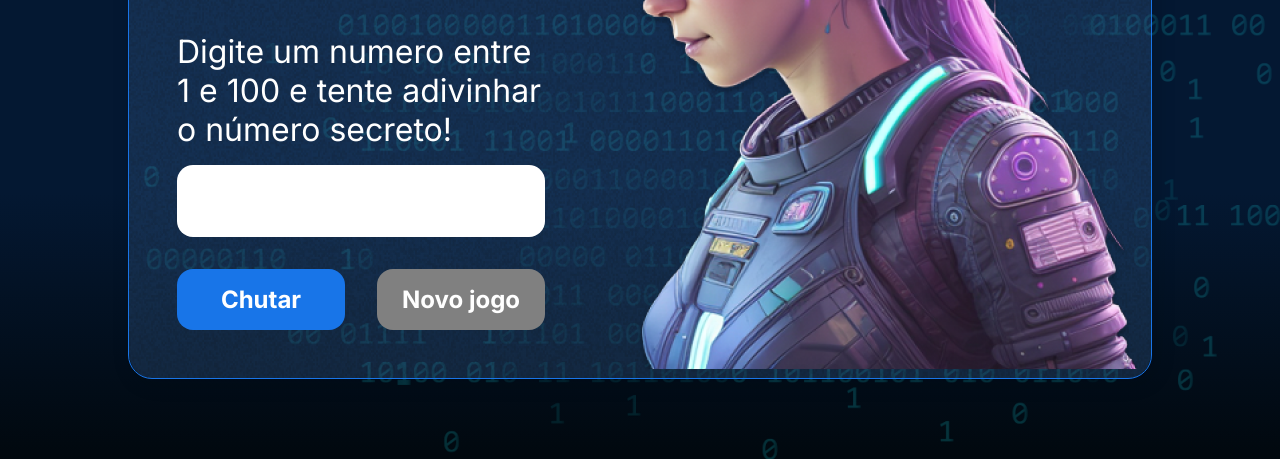
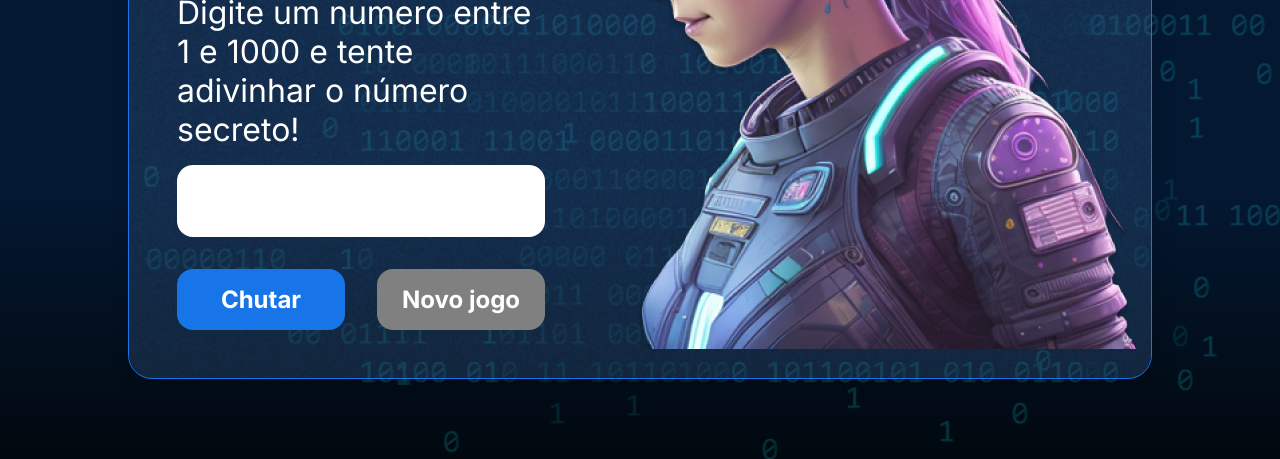
Before and after one commit to KeeperG/numero-aleatorio, a plain HTML site: page index.html in a window 1280 px wide. Shown: the part 341-800 px from the top of the page. Drawn offline with Linux system fonts and the light colour scheme.

Commit message:
Titulo e limite de número

```diff
--- a/app.js
+++ b/app.js
@@ -1,5 +1,5 @@
 let listaSorteados = [];
-let numeroMaximo = 100;
+let numeroMaximo = 1000;
 let numeroSecreto = gerarNumeroAleatorio();
 let tentativas = 1;
 
--- a/index.html
+++ b/index.html
@@ -10,7 +10,7 @@
     <link href="https://fonts.googleapis.com/css2?family=Chakra+Petch:wght@700&family=Inter:wght@400;700&display=swap"
         rel="stylesheet">
     <link rel="stylesheet" href="style.css">
-    <title>Acerte o Número</title>
+    <title>Número secreto</title>
 </head>
 
 <body>
```
